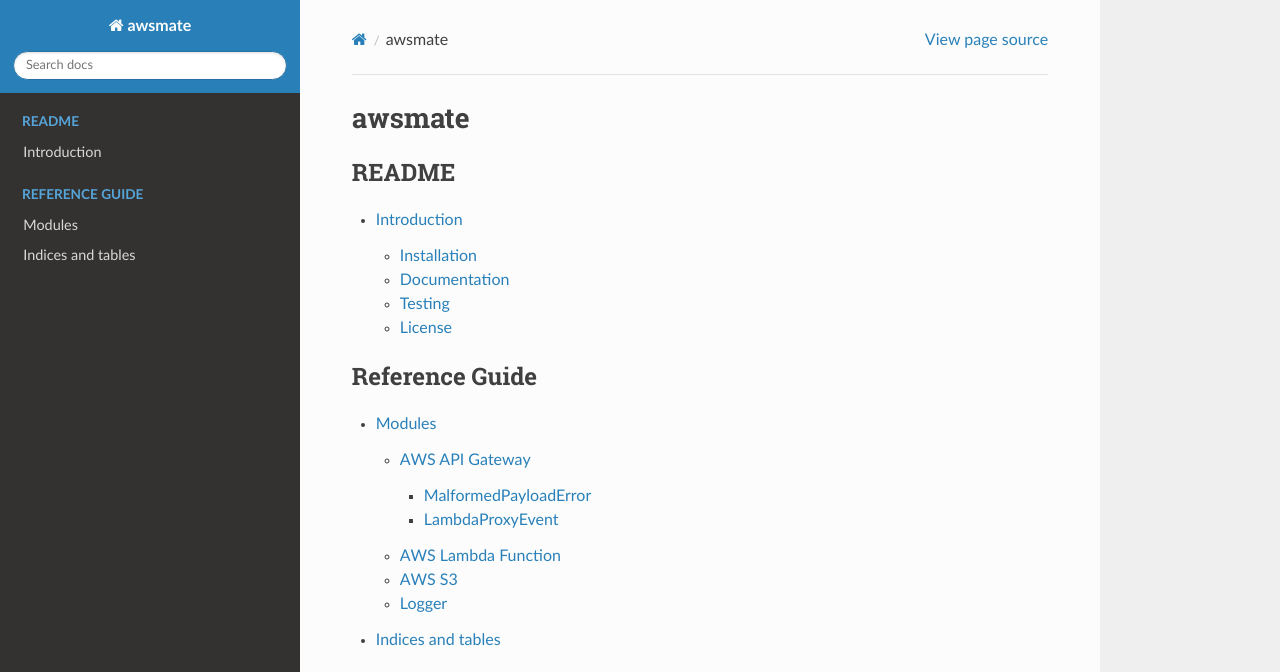
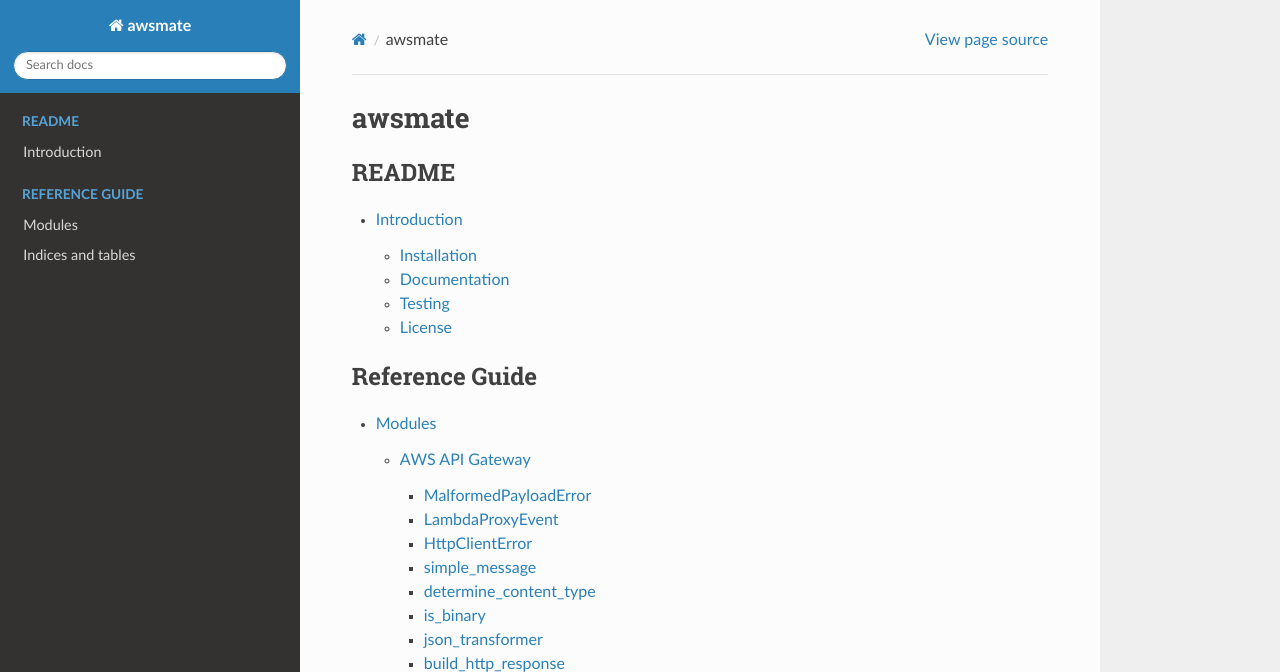
Before and after one commit to shlublu/awsmate, a Sphinx documentation site: the page built from docs/source/index.rst, in a window 1280 px wide and 1109 px high, cut to the strip 0-672 px from the top of the window. Built offline with Sphinx 7.4.7 and the Read the Docs theme 2.0.0, drawn with Linux system fonts in a browser that asks for light colours.

```diff
--- a/docs/source/modules.rst
+++ b/docs/source/modules.rst
@@ -4,17 +4,54 @@ Modules
 AWS API Gateway
 ---------------
 
-.. automodule:: awsmate.apigateway
-
 MalformedPayloadError
 ~~~~~~~~~~~~~~~~~~~~~
 
-.. autoclass:: MalformedPayloadError
+.. autoexception:: MalformedPayloadError
 
 LambdaProxyEvent
 ~~~~~~~~~~~~~~~~
 
 .. autoclass:: LambdaProxyEvent
+
+HttpClientError
+~~~~~~~~~~~~~~~
+
+.. autoexception:: HttpClientError
+
+.. autoexception:: HttpBadRequestError
+.. autoexception:: HttpUnauthorizedError
+.. autoexception:: HttpNotFoundError
+.. autoexception:: HttpNotAcceptableError
+.. autoexception:: HttpConflictError
+
+simple_message
+~~~~~~~~~~~~~~
+
+.. autofunction:: simple_message
+
+determine_content_type
+~~~~~~~~~~~~~~~~~~~~~~
+
+.. autofunction:: determine_content_type
+
+is_binary
+~~~~~~~~~
+
+.. autofunction:: is_binary
+
+json_transformer
+~~~~~~~~~~~~~~~~
+
+.. autofunction:: json_transformer
+
+build_http_response
+~~~~~~~~~~~~~~~~~~~
+
+.. autofunction:: build_http_response
+.. autofunction:: build_http_server_error_response
+.. autofunction:: build_http_client_error_response
+
 
 AWS Lambda Function
 -------------------
```
